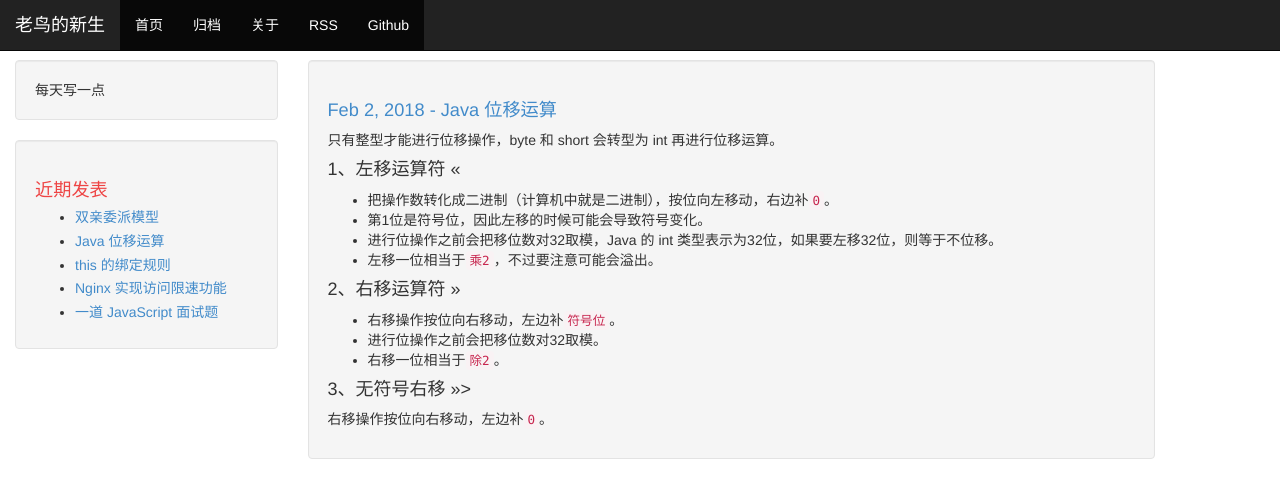
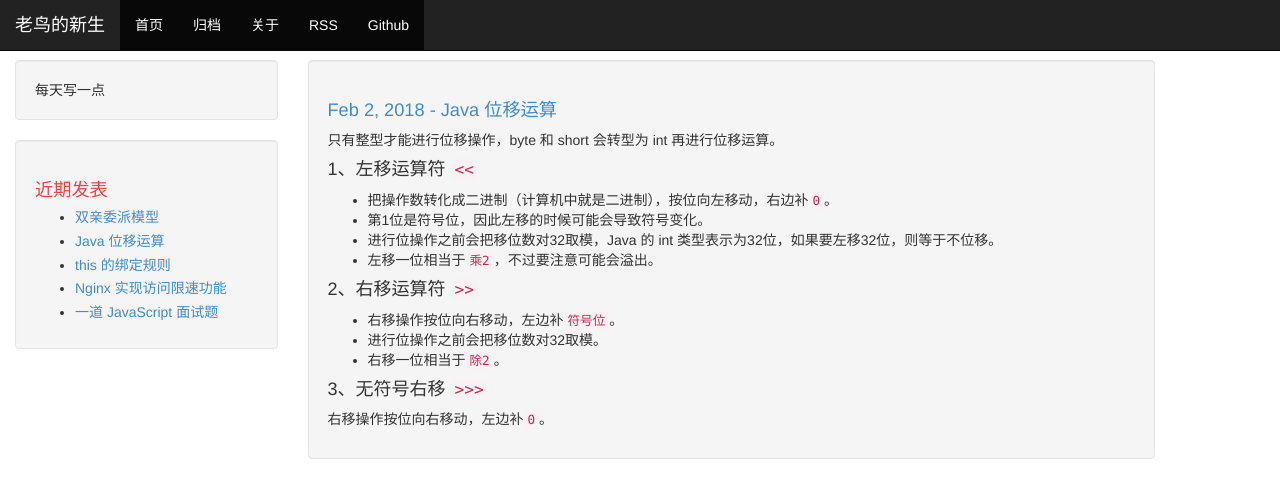
Before and after one commit to jyjsjd/jyjsjd.github.io, a Jekyll site: the page built from _posts/2018-02-02-bit-operator.md, in a window 1280 px wide. Shown: the top 483 px of the page. Built offline with Jekyll 4.4.1, drawn with Linux system fonts in a browser that asks for light colours.

```diff
--- a/_posts/2018-02-02-bit-operator.md
+++ b/_posts/2018-02-02-bit-operator.md
@@ -10,17 +10,17 @@ description: Java 位移运算
 
 只有整型才能进行位移操作，byte 和 short 会转型为 int 再进行位移运算。
 
-#### 1、左移运算符 <<
+#### 1、左移运算符 `<<`
 * 把操作数转化成二进制（计算机中就是二进制），按位向左移动，右边补`0`。
 * 第1位是符号位，因此左移的时候可能会导致符号变化。
 * 进行位操作之前会把移位数对32取模，Java 的 int 类型表示为32位，如果要左移32位，则等于不位移。
 * 左移一位相当于`乘2`，不过要注意可能会溢出。
 
-#### 2、右移运算符 >>
+#### 2、右移运算符 `>>`
 * 右移操作按位向右移动，左边补`符号位`。
 * 进行位操作之前会把移位数对32取模。
 * 右移一位相当于`除2`。
 
 
-#### 3、无符号右移 >>>
+#### 3、无符号右移 `>>>`
 右移操作按位向右移动，左边补`0`。
```
